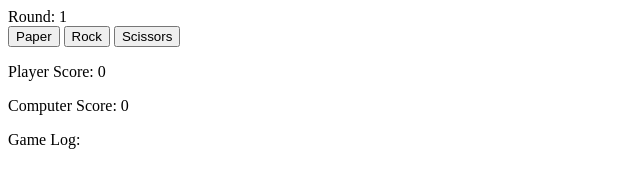
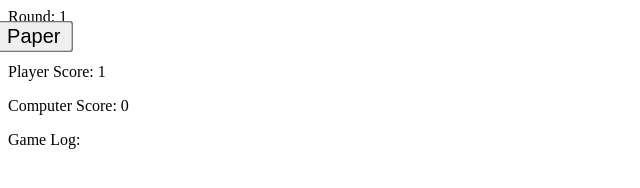
Before and after one commit to themachinelearner/tic_tac_toe, a plain HTML site: page index.html in a window 1280 px wide. Both pictures are taken after a click on the button "Paper". Shown: the whole page, without its empty margins (0-640 px from the left). Drawn offline with Linux system fonts and the light colour scheme.

Commit message:
Played around with animations on button click

```diff
--- a/eventListeners.js
+++ b/eventListeners.js
@@ -31,9 +31,21 @@ const buttons = document.querySelectorAll('.playerSelectButton');
 
 buttons.forEach(button => {
     button.addEventListener('click', ele => {
-        const audioElement = document.querySelector(`audio[data-sound="${button.getAttribute('data-sound')}"]`)
-        audioElement.currentTime = 0;
-        audioElement.play();
+        const allButtons = document.querySelectorAll('.playerSelectButton');
+        allButtons.forEach(buttonInner => {
+            if (button !== buttonInner) {
+                buttonInner.classList.add('deselected');
+            }
+        });
+
+        button.classList.add('selected');
+
         playRound(button.textContent);
     });
+
+    button.addEventListener('transitionend', () => {
+        if (button.classList.contains('deselected')) {
+            button.style.visibility = 'hidden';
+        }
+    });
 });
--- a/index.html
+++ b/index.html
@@ -5,6 +5,7 @@
     <meta http-equiv="X-UA-Compatible" content="IE=edge">
     <meta name="viewport" content="width=device-width, initial-scale=1.0">
     <title>Document</title>
+    <link rel="stylesheet" href="./main.css">
 </head>
 <body>
     <script src="./helper.js" defer></script>
@@ -15,7 +16,6 @@
     <div class="buttonContainer">
         <button class="playerSelectButton" id="paper">Paper</button>
         <button class="playerSelectButton" data-sound="rock" id="rock">Rock</button>
-        <audio data-sound="rock" src="audio/rock.mp3"></audio>
         <button class="playerSelectButton" id="scissors">Scissors</button>
     </div>
     <div class="scoreboard">
--- /dev/null
+++ b/main.css
@@ -0,0 +1,9 @@
+.playerSelectButton.deselected {
+    transform: scale(.1);
+    transition: transform 2s ease-in .2s;
+}
+
+.playerSelectButton.selected {
+    transform: scale(1.5);
+    transition: transform 2s ease-in-out .2s;
+}
```
